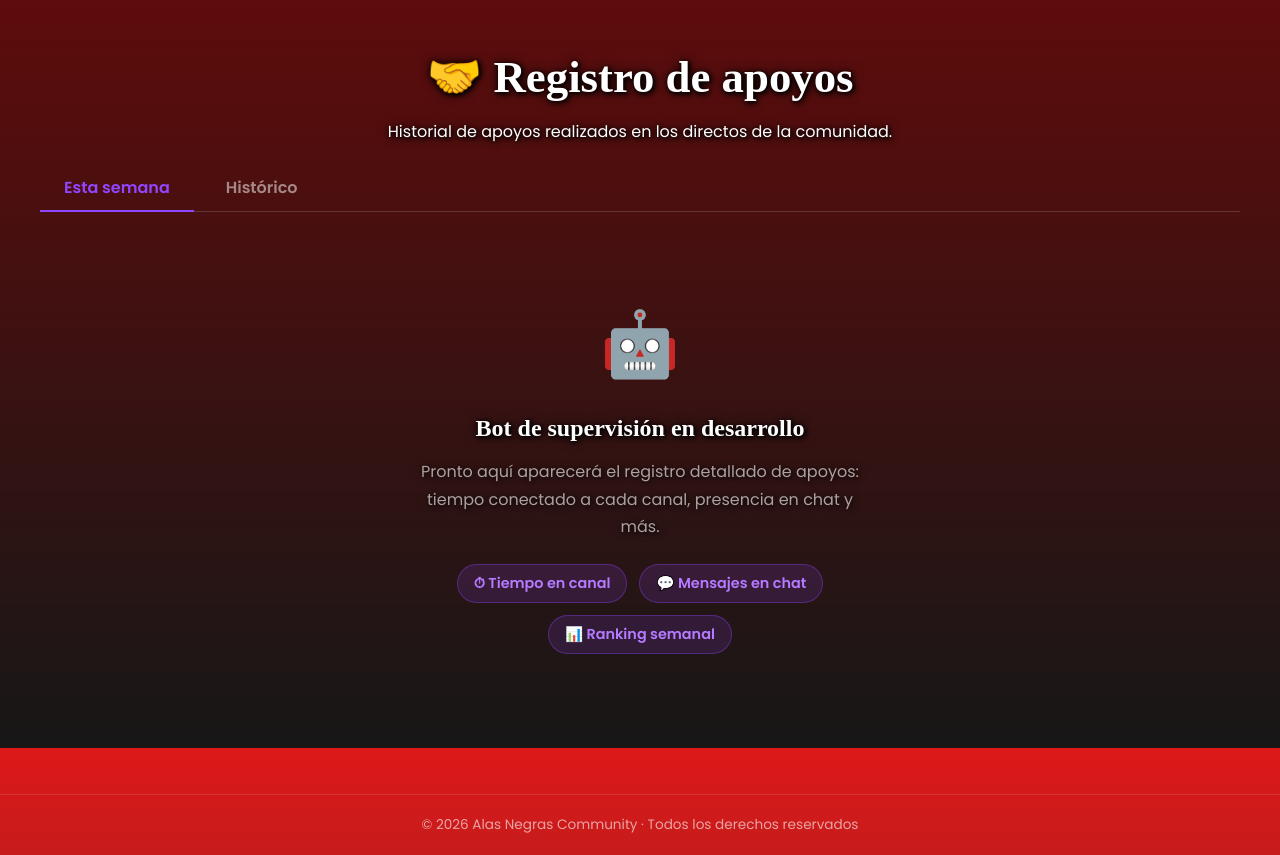
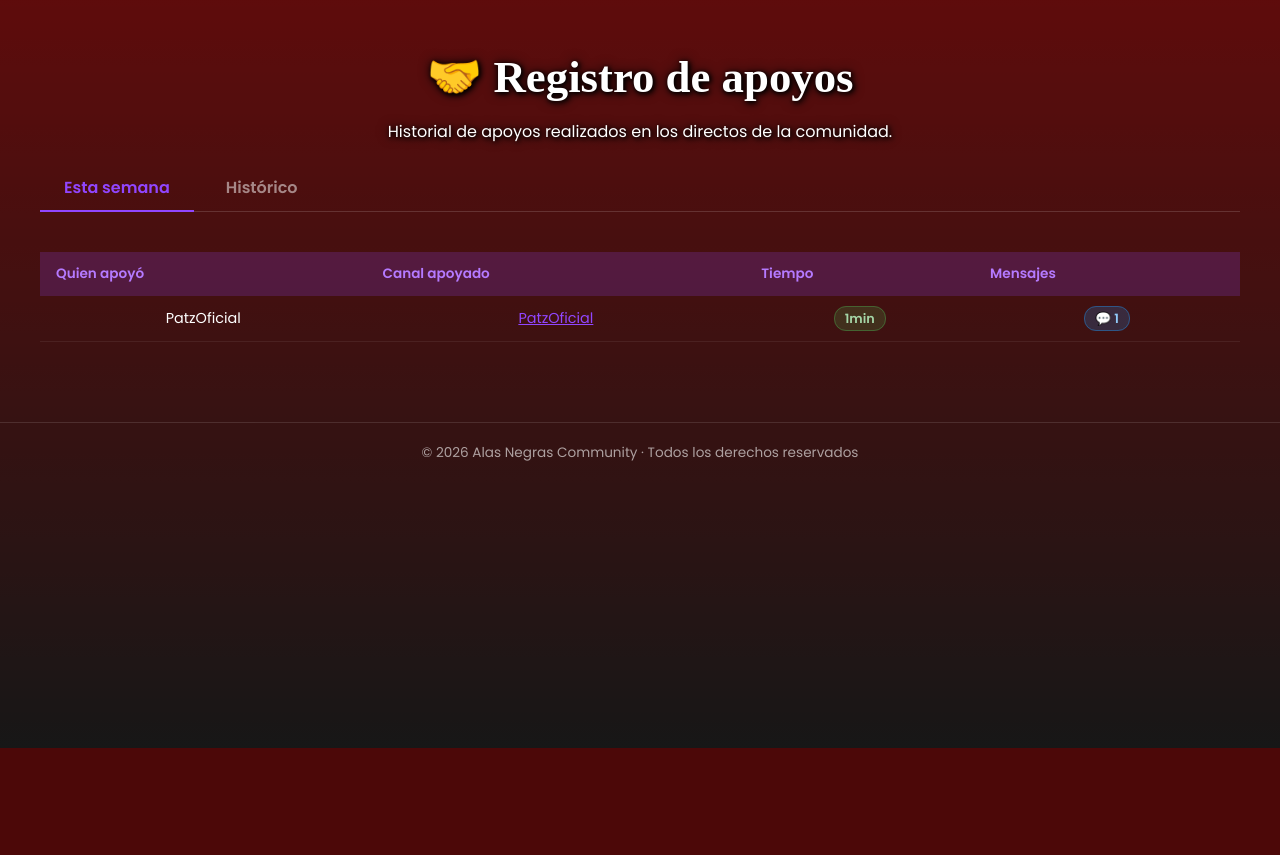
Before and after one commit to lavendertyrande-ai/alasnegras, a Flask app: template templates/apoyos.html in a window 1280 px wide. Shown: the part 52-907 px from the top of the page. After the commit the page ends 800 px from the top, so only its background shows below. Run offline with Flask 3, Linux system fonts and the light colour scheme; the template is opened without the code that fills it: values that come from a table or form of the project are taken from there, others are empty; data comes from the database, SQL or seed files in the repository; tables that the repository leaves empty hold one stand-in row (values such as "Sample post"); parts of the project's set-up code (start-up, migrations or seed data) failed here and were passed over; some web fonts are replaced.

Commit message:
modelos Clip y RegistroApoyo + template apoyos

```diff
--- a/templates/apoyos.html
+++ b/templates/apoyos.html
@@ -6,7 +6,6 @@
 <h1>🤝 Registro de apoyos</h1>
 <p>Historial de apoyos realizados en los directos de la comunidad.</p>
 
-<!-- Tabs -->
 <div class="apoyos-tabs">
     <button class="apoyos-tab active" onclick="mostrarTab('semana', this)">Esta semana</button>
     <button class="apoyos-tab" onclick="mostrarTab('historico', this)">Histórico</button>
@@ -14,26 +13,119 @@
 
 <!-- Esta semana -->
 <div id="tab-semana" class="apoyos-contenido">
+    {% if apoyos_semana %}
+    <div style="overflow-x:auto;">
+    <table class="apoyos-tabla">
+        <thead>
+            <tr>
+                <th>Quien apoyó</th>
+                <th>Canal apoyado</th>
+                <th>Tiempo</th>
+                <th>Mensajes</th>
+            </tr>
+        </thead>
+        <tbody>
+        {% for r in apoyos_semana %}
+            <tr>
+                <td>
+                    {% if r.usuario.avatar_url %}
+                        <img src="{{ r.usuario.avatar_url }}" class="apoyo-avatar">
+                    {% endif %}
+                    {{ r.usuario.display_name }}
+                </td>
+                <td>
+                    {% if r.canal.avatar_url %}
+                        <img src="{{ r.canal.avatar_url }}" class="apoyo-avatar">
+                    {% endif %}
+                    <a href="https://twitch.tv/{{ r.canal.login }}" target="_blank"
+                       style="color:#9146FF;">{{ r.canal.display_name }}</a>
+                </td>
+                <td>
+                    <span class="apoyo-badge-tiempo">
+                        {% if r.minutos >= 60 %}
+                            {{ (r.minutos // 60) }}h {{ (r.minutos % 60) }}min
+                        {% else %}
+                            {{ r.minutos }}min
+                        {% endif %}
+                    </span>
+                </td>
+                <td>
+                    <span class="apoyo-badge-chat">💬 {{ r.mensajes }}</span>
+                </td>
+            </tr>
+        {% endfor %}
+        </tbody>
+    </table>
+    </div>
+    {% else %}
     <div class="apoyos-vacio">
         <div class="apoyos-vacio-icono">🤖</div>
-        <h2>Bot de supervisión en desarrollo</h2>
-        <p>Pronto aquí aparecerá el registro detallado de apoyos:<br>
-        tiempo conectado a cada canal, presencia en chat y más.</p>
+        <h2>Sin datos esta semana todavía</h2>
+        <p>Los apoyos aparecerán aquí automáticamente durante los directos agendados.</p>
         <div class="apoyos-coming-soon">
             <div class="coming-item">⏱ Tiempo en canal</div>
             <div class="coming-item">💬 Mensajes en chat</div>
             <div class="coming-item">📊 Ranking semanal</div>
         </div>
     </div>
+    {% endif %}
 </div>
 
 <!-- Histórico -->
 <div id="tab-historico" class="apoyos-contenido" style="display:none;">
+    {% if apoyos_historico %}
+    <div style="overflow-x:auto;">
+    <table class="apoyos-tabla">
+        <thead>
+            <tr>
+                <th>Quien apoyó</th>
+                <th>Canal apoyado</th>
+                <th>Semana</th>
+                <th>Tiempo</th>
+                <th>Mensajes</th>
+            </tr>
+        </thead>
+        <tbody>
+        {% for r in apoyos_historico %}
+            <tr>
+                <td>
+                    {% if r.usuario.avatar_url %}
+                        <img src="{{ r.usuario.avatar_url }}" class="apoyo-avatar">
+                    {% endif %}
+                    {{ r.usuario.display_name }}
+                </td>
+                <td>
+                    {% if r.canal.avatar_url %}
+                        <img src="{{ r.canal.avatar_url }}" class="apoyo-avatar">
+                    {% endif %}
+                    <a href="https://twitch.tv/{{ r.canal.login }}" target="_blank"
+                       style="color:#9146FF;">{{ r.canal.display_name }}</a>
+                </td>
+                <td style="font-size:0.8rem; opacity:0.6;">{{ r.semana }}</td>
+                <td>
+                    <span class="apoyo-badge-tiempo">
+                        {% if r.minutos >= 60 %}
+                            {{ (r.minutos // 60) }}h {{ (r.minutos % 60) }}min
+                        {% else %}
+                            {{ r.minutos }}min
+                        {% endif %}
+                    </span>
+                </td>
+                <td>
+                    <span class="apoyo-badge-chat">💬 {{ r.mensajes }}</span>
+                </td>
+            </tr>
+        {% endfor %}
+        </tbody>
+    </table>
+    </div>
+    {% else %}
     <div class="apoyos-vacio">
         <div class="apoyos-vacio-icono">📊</div>
         <h2>Sin datos históricos aún</h2>
-        <p>El historial acumulado aparecerá aquí una vez que el bot esté activo.</p>
+        <p>El historial aparecerá aquí una vez que el bot registre los primeros apoyos.</p>
     </div>
+    {% endif %}
 </div>
 
 {% endblock %}
@@ -45,9 +137,7 @@
     gap: 8px;
     margin: 20px 0;
     border-bottom: 1px solid rgba(255,255,255,0.15);
-    padding-bottom: 0;
 }
-
 .apoyos-tab {
     padding: 10px 24px;
     background: none;
@@ -62,39 +152,20 @@
     font-family: "Poppins", sans-serif;
 }
 .apoyos-tab:hover { color: white; }
-.apoyos-tab.active {
-    color: #9146FF;
-    border-bottom-color: #9146FF;
-}
-
+.apoyos-tab.active { color: #9146FF; border-bottom-color: #9146FF; }
 .apoyos-contenido { margin-top: 24px; }
-
 .apoyos-vacio {
     text-align: center;
     padding: 60px 20px;
     max-width: 500px;
     margin: 0 auto;
 }
-.apoyos-vacio-icono {
-    font-size: 4rem;
-    margin-bottom: 16px;
-}
-.apoyos-vacio h2 {
-    font-size: 1.5rem;
-    margin-bottom: 12px;
-}
-.apoyos-vacio p {
-    opacity: 0.6;
-    line-height: 1.7;
-    margin-bottom: 24px;
-}
-
+.apoyos-vacio-icono { font-size: 4rem; margin-bottom: 16px; }
+.apoyos-vacio h2 { font-size: 1.5rem; margin-bottom: 12px; }
+.apoyos-vacio p { opacity: 0.6; line-height: 1.7; margin-bottom: 24px; }
 .apoyos-coming-soon {
-    display: flex;
-    gap: 12px;
-    justify-content: center;
-    flex-wrap: wrap;
-    margin-top: 20px;
+    display: flex; gap: 12px;
+    justify-content: center; flex-wrap: wrap;
 }
 .coming-item {
     background: rgba(145,70,255,0.15);
@@ -105,8 +176,6 @@
     font-size: 0.9rem;
     font-weight: 600;
 }
-
-/* Tabla (preparada para cuando lleguen datos del bot) */
 .apoyos-tabla {
     width: 100%;
     border-collapse: collapse;
@@ -119,17 +188,13 @@
     text-align: left;
     font-size: 0.85rem;
     font-weight: 700;
-    letter-spacing: 0.05em;
 }
 .apoyos-tabla td {
     padding: 12px 16px;
     border-bottom: 1px solid rgba(255,255,255,0.07);
     font-size: 0.9rem;
-    color: rgba(255,255,255,0.85);
 }
-.apoyos-tabla tr:hover td {
-    background: rgba(255,255,255,0.04);
-}
+.apoyos-tabla tr:hover td { background: rgba(255,255,255,0.04); }
 .apoyo-avatar {
     width: 28px; height: 28px;
     border-radius: 50%;
@@ -156,7 +221,6 @@
     font-weight: 700;
 }
 </style>
-
 <script>
 function mostrarTab(tab, btn) {
     document.querySelectorAll('.apoyos-contenido').forEach(el => el.style.display = 'none');
```
Also changed, not shown: models.py (+18 -0 lines).
